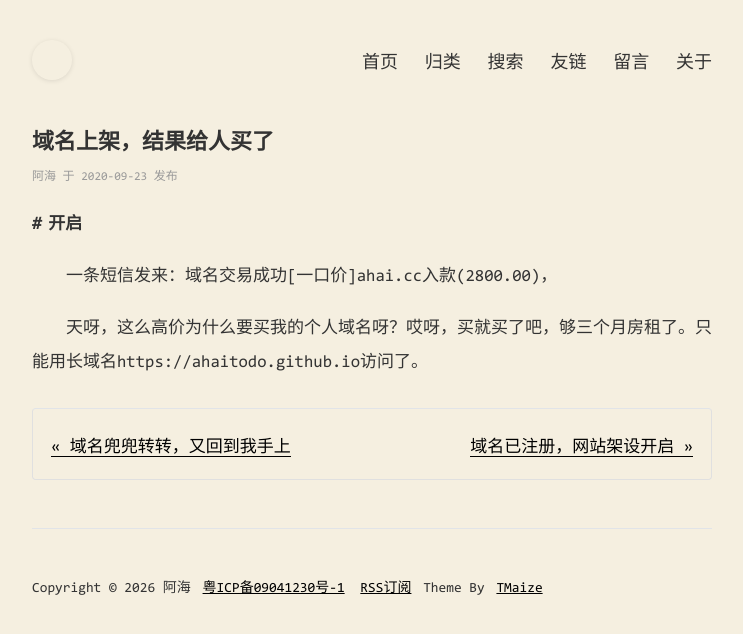
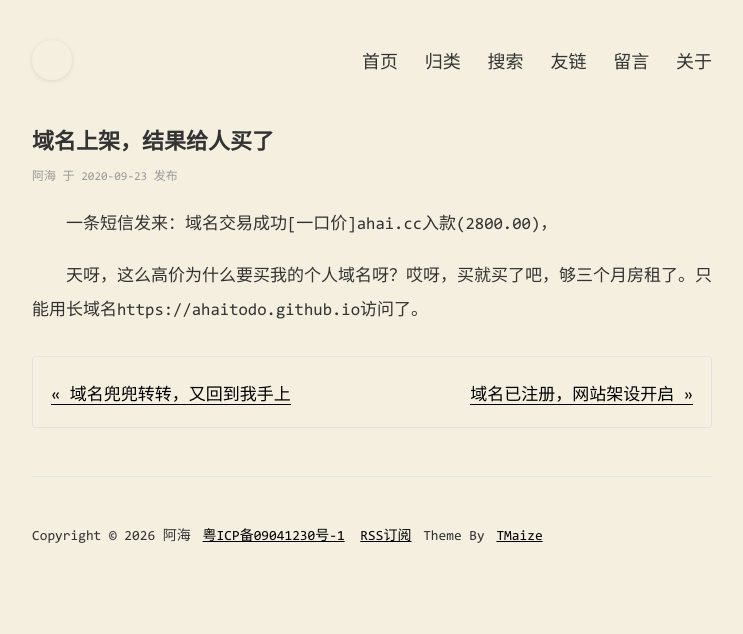
Before and after one commit to ahaitodo/ahaitodo.github.io, a Jekyll site: the page built from _posts/2013-07-08-Domain-name-is-sold.md, in a window 1280 px wide. Shown: the top 634 px of the page, without its empty margins (268-1011 px from the left). Built offline with Jekyll 4.4.1, drawn with Linux system fonts in a browser that asks for light colours; comment, search, counter and statistics services are not loaded.

Commit message:
Update content

```diff
--- a/_posts/2013-07-08-Domain-name-is-sold.md
+++ b/_posts/2013-07-08-Domain-name-is-sold.md
@@ -6,8 +6,6 @@ date: 2020-09-23 16:31:18 +0800
 categories: 随笔
 ---
 
-# 开启
-
 　　一条短信发来：域名交易成功[一口价]ahai.cc入款(2800.00)，
 
 　　天呀，这么高价为什么要买我的个人域名呀？哎呀，买就买了吧，够三个月房租了。只能用长域名https://ahaitodo.github.io访问了。
```
